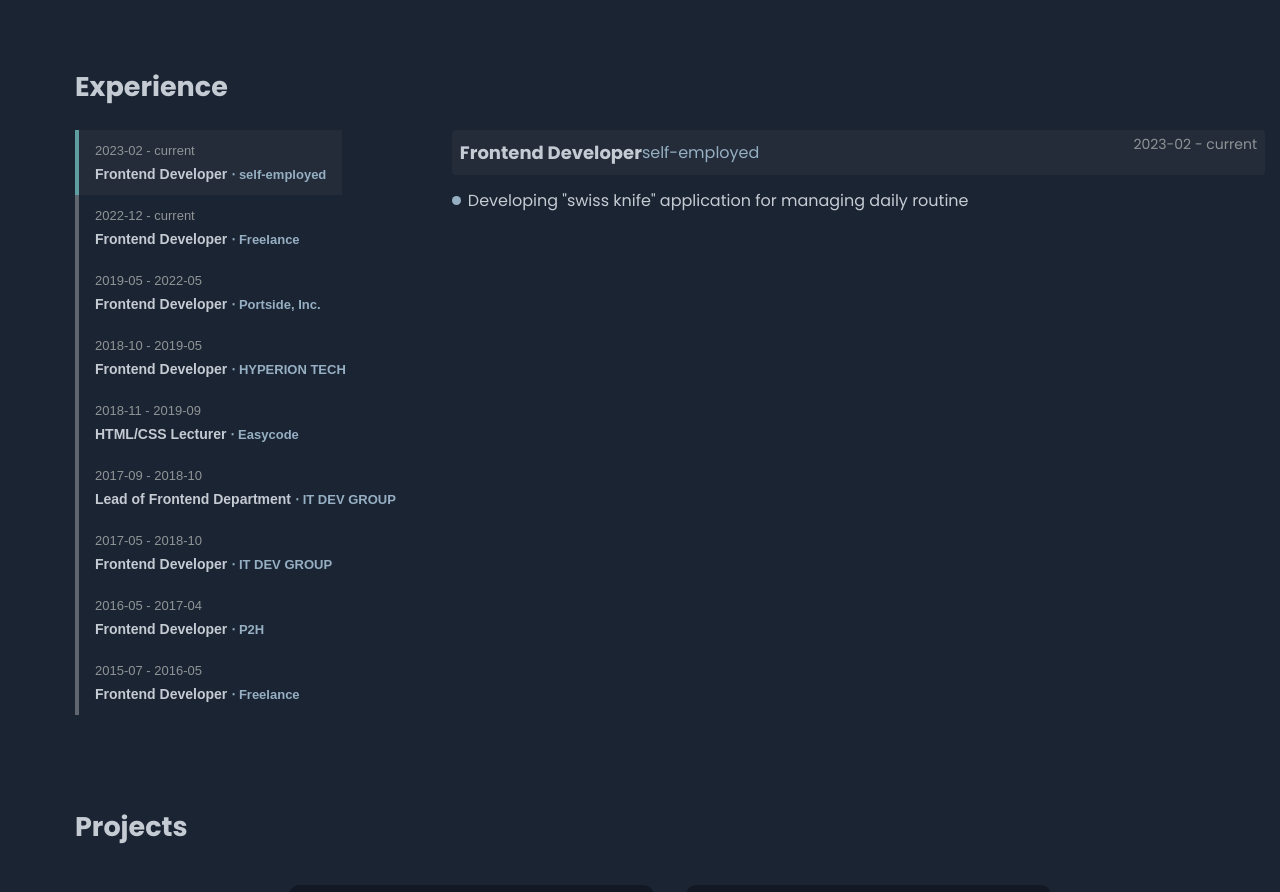
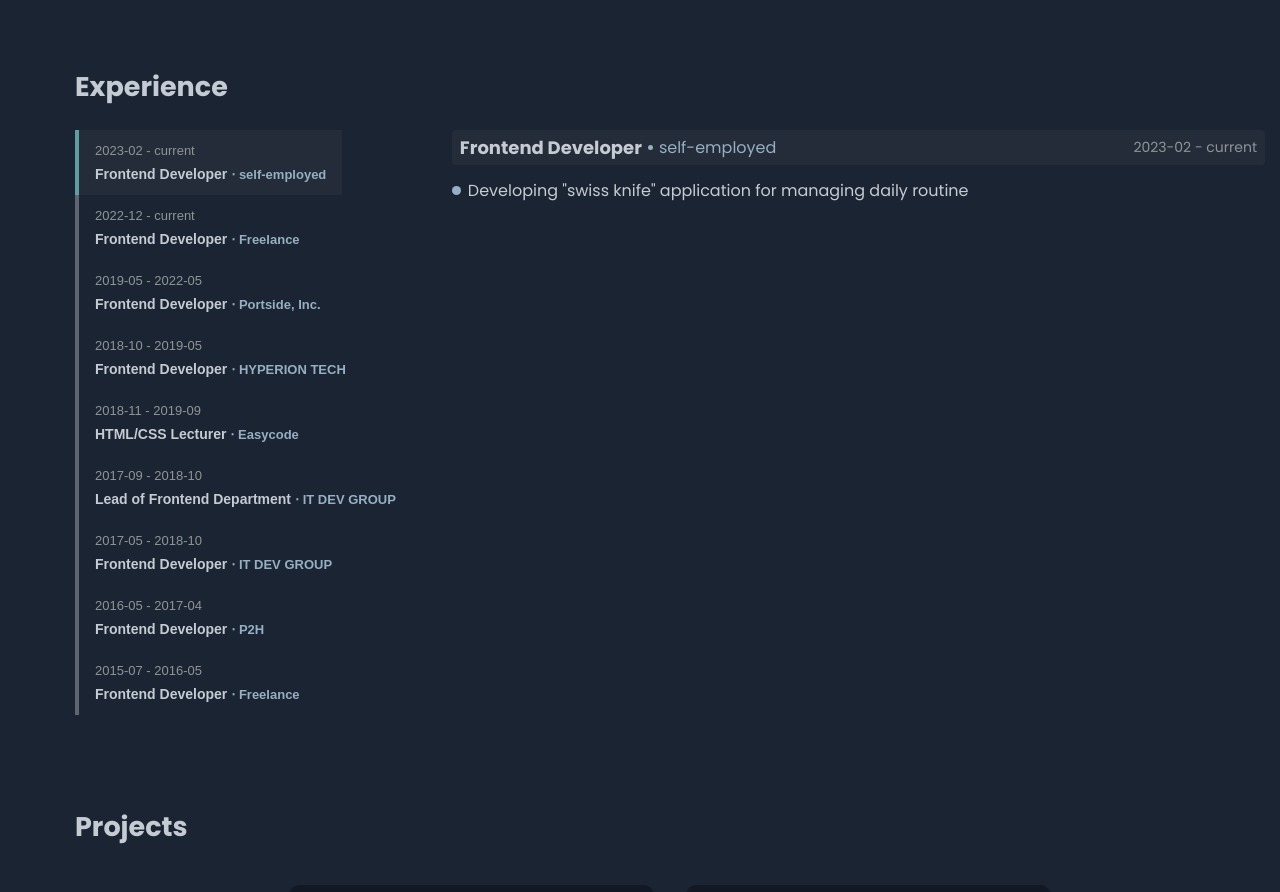
Before and after one commit to justantvish/justantvish, a Svelte app: page / in a window 1280 px wide. Shown: the part 1460-2352 px from the top of the page. Built offline with nearby package versions, Linux system fonts and the light colour scheme; a web font is replaced by a local one.

Commit message:
experience update

```diff
--- a/src/components/ExperienceTabs.svelte
+++ b/src/components/ExperienceTabs.svelte
@@ -71,11 +71,22 @@
     &-company {
       font-size: 16px;
       color: $gray-blue;
+      display: flex;
+      align-items: center;
+
+      &:before {
+        content: "";
+        height: 5px;
+        width: 5px;
+        background-color: $gray-blue;
+        border-radius: 50%;
+        display: block;
+        margin: 0 6px;
+      }
     }
 
     &-date {
       color: #8f9596;
-      margin-bottom: 16px;
       font-size: 14px;
     }
     &-actions {
```
